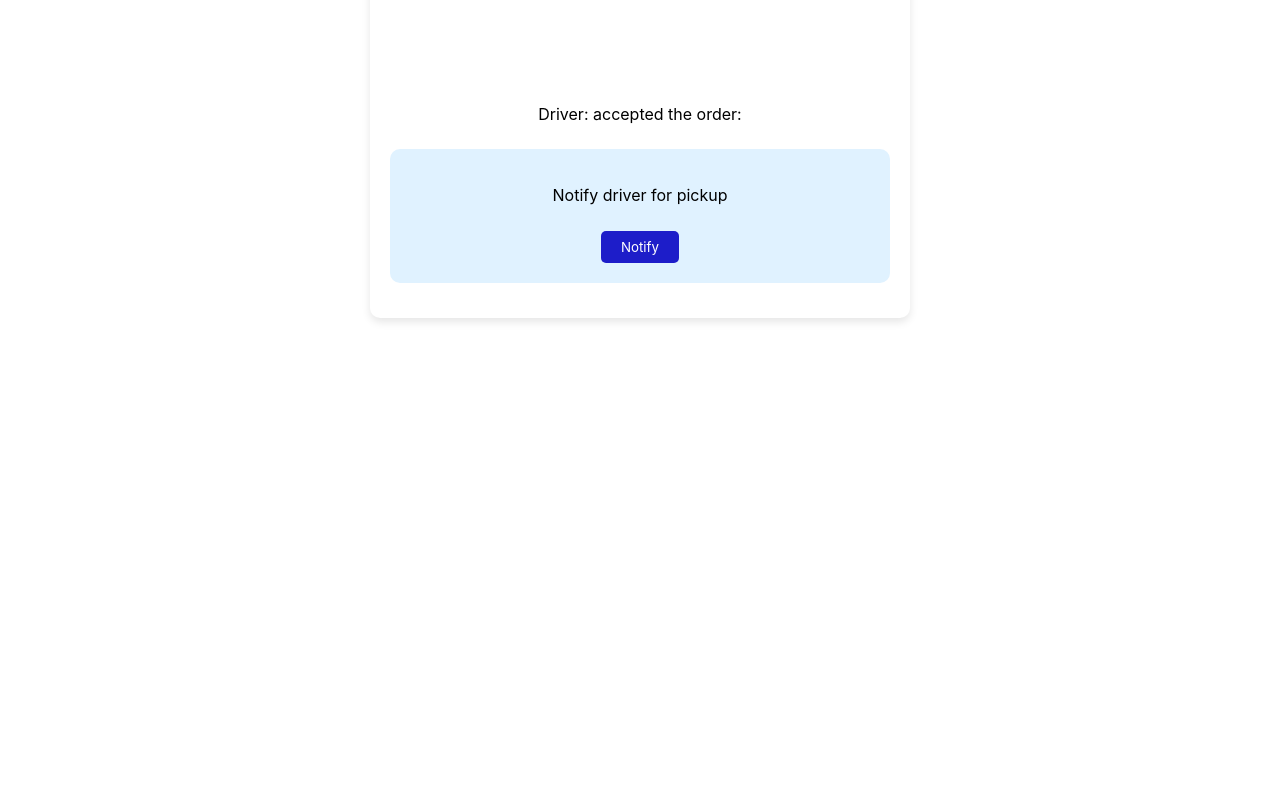
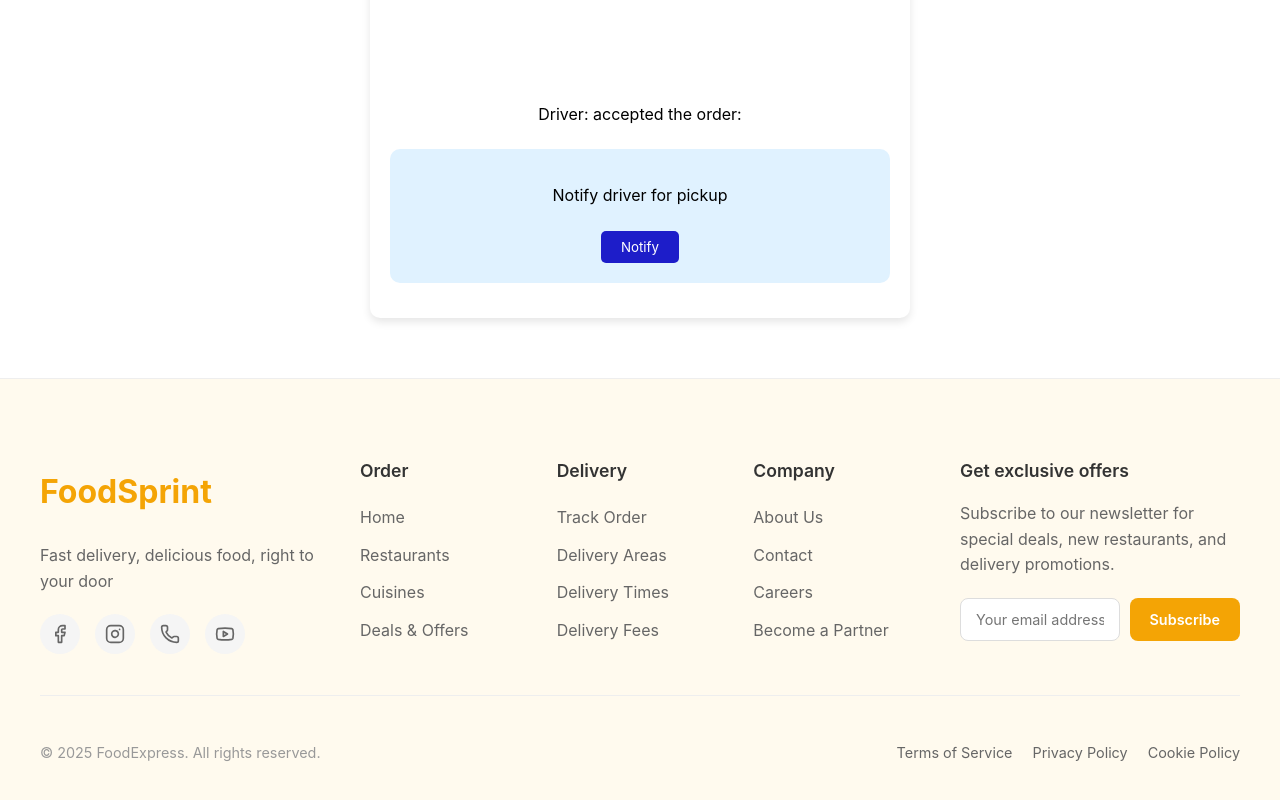
Before and after one commit to ChirathiSomadasa/Cloud-Native-Food-Ordering-Delivery-System, a React (Create React App) app in the folder frontend/: page /restuarant-home/delivery_status in a window 1280 px wide. Shown: the part 623-1423 px from the top of the page. Before the commit the page ends 981 px from the top, so only its background shows below. Built offline with nearby package versions, Linux system fonts and the light colour scheme; no server answers.

Commit message:
Implement Footer

```diff
--- a/frontend/src/App.js
+++ b/frontend/src/App.js
@@ -26,6 +26,8 @@ import IncomingOrderRequest from "./pages/deliveryPersonnel/deliveryRequests/Inc
 import OrderRequestDriverStatus from "./pages/deliveryPersonnel/deliveryRequests/OrderRequestDriverStatus";
 import DeliveryStatus from "./pages/deliveryPersonnel/deliveryRequests/DeliveryStatus";
 import DeliveryRequestStatus from "./pages/RestaurantAdmin/deliveryStatus/DeliveryRequestStatus";
+import Footer from "./components/Footer";
+
 
 
 function App() {
@@ -59,6 +61,7 @@ function App() {
     <Route path="/delivery-home/delivery_status" element={<DeliveryStatus/>}/>
     <Route path="/restuarant-home/delivery_status" element={<DeliveryRequestStatus/>}/>
       </Routes>
+      <Footer />
     </BrowserRouter>
   );
 }
--- /dev/null
+++ b/frontend/src/components/Footer.css
@@ -0,0 +1,254 @@
+/* Footer Styles */
+.footer {
+    background-color: #fffaee;
+    color: #333;
+    line-height: 1.6;
+    border-top: 1px solid #eee;
+    margin-top: 60px;
+  }
+
+  .footer-container {
+    max-width: 1200px;
+    margin: 0 auto;
+    padding: 60px 20px 30px;
+  }
+
+  .footer-top {
+    display: grid;
+    grid-template-columns: 1fr;
+    gap: 40px;
+    margin-bottom: 40px;
+  }
+
+  .footer-brand {
+    display: flex;
+    flex-direction: column;
+    align-items: flex-start;
+  }
+
+  .footer-logo {
+    font-size: 2rem;
+    font-weight: 700;
+    color: #f4a405;
+    margin-bottom: 10px;
+  }
+
+  .footer-tagline {
+    color: #666;
+    margin-bottom: 20px;
+  }
+
+  .footer-social {
+    display: flex;
+    gap: 15px;
+  }
+
+  .social-link {
+    display: flex;
+    align-items: center;
+    justify-content: center;
+    width: 40px;
+    height: 40px;
+    border-radius: 50%;
+    background-color: #f5f5f5;
+    color: #666;
+    transition: all 0.3s ease;
+  }
+
+  .social-link:hover {
+    background-color: #f4a405;
+    color: white;
+  }
+
+  .footer-links {
+    display: grid;
+    grid-template-columns: repeat(auto-fit, minmax(150px, 1fr));
+    gap: 30px;
+  }
+
+  .footer-links-title {
+    font-size: 1.1rem;
+    font-weight: 600;
+    margin-bottom: 20px;
+    color: #333;
+  }
+
+  .footer-links-list {
+    list-style: none;
+    padding: 0;
+    margin: 0;
+  }
+
+  .footer-links-list li {
+    margin-bottom: 12px;
+  }
+
+  .footer-links-list a {
+    color: #666;
+    text-decoration: none;
+    transition: color 0.3s;
+  }
+
+  .footer-links-list a:hover {
+    color: #f4a405;
+  }
+
+  .footer-newsletter {
+    max-width: 400px;
+  }
+
+  .footer-newsletter-title {
+    font-size: 1.1rem;
+    font-weight: 600;
+    margin-bottom: 15px;
+    color: #333;
+  }
+
+  .footer-newsletter-text {
+    color: #666;
+    margin-bottom: 20px;
+  }
+
+  .footer-newsletter-form {
+    display: flex;
+    flex-direction: column;
+    gap: 10px;
+  }
+
+  .footer-newsletter-input {
+    padding: 12px 15px;
+    border: 1px solid #ddd;
+    border-radius: 8px;
+    font-family: inherit;
+    font-size: 0.9rem;
+    width: 100%;
+  }
+
+  .footer-newsletter-input:focus {
+    outline: none;
+    border-color: #f4a405;
+  }
+
+  .footer-newsletter-button {
+    background-color: #f4a405;
+    color: white;
+    border: none;
+    border-radius: 8px;
+    padding: 12px 20px;
+    font-weight: 600;
+    font-size: 0.9rem;
+    cursor: pointer;
+    transition: background-color 0.3s;
+  }
+
+  .footer-newsletter-button:hover {
+    background-color: #f4a405;
+  }
+
+  .footer-bottom {
+    padding-top: 30px;
+    border-top: 1px solid #eee;
+  }
+
+  .footer-legal {
+    display: flex;
+    flex-direction: column;
+    gap: 15px;
+    align-items: center;
+    text-align: center;
+  }
+
+  .footer-copyright {
+    color: #999;
+    font-size: 0.9rem;
+  }
+
+  .footer-legal-links {
+    display: flex;
+    flex-wrap: wrap;
+    gap: 20px;
+    justify-content: center;
+  }
+
+  .footer-legal-links a {
+    color: #666;
+    text-decoration: none;
+    font-size: 0.9rem;
+    transition: color 0.3s;
+  }
+
+  .footer-legal-links a:hover {
+    color: #f4a405;
+  }
+
+  /* Responsive Design */
+  @media (min-width: 768px) {
+    .footer-top {
+      grid-template-columns: 1fr 1fr;
+    }
+
+    .footer-newsletter {
+      grid-column: 1 / -1;
+    }
+
+    .footer-newsletter-form {
+      flex-direction: row;
+    }
+
+    .footer-newsletter-input {
+      flex: 1;
+    }
+
+    .footer-legal {
+      flex-direction: row;
+      justify-content: space-between;
+      text-align: left;
+    }
+  }
+
+  @media (min-width: 992px) {
+    .footer-top {
+      grid-template-columns: 1fr 2fr 1fr;
+    }
+
+    .footer-newsletter {
+      grid-column: auto;
+    }
+  }
+
+  /* Theme Support */
+  .footer.light {
+    background-color: #ffffff;
+    color: #000000;
+  }
+
+  .footer.dark {
+    background-color: #121212;
+    color: #ffffff;
+  }
+
+  .footer.dark .footer-links-title,
+  .footer.dark .footer-newsletter-title {
+    color: #f5f5f5;
+  }
+
+  .footer.dark .footer-links-list a,
+  .footer.dark .footer-legal-links a,
+  .footer.dark .footer-newsletter-text,
+  .footer.dark .footer-tagline {
+    color: #aaa;
+  }
+
+  .footer.dark .footer-links-list a:hover,
+  .footer.dark .footer-legal-links a:hover {
+    color: #f4a405;
+  }
+
+  .footer.dark .social-link {
+    background-color: #333;
+    color: #aaa;
+  }
+
+  .footer.dark .footer-bottom {
+    border-top: 1px solid #333;
+  }
--- /dev/null
+++ b/frontend/src/components/Footer.js
@@ -0,0 +1,122 @@
+import React, { useContext } from "react";
+import { Link } from "react-router-dom";
+import { Facebook, Instagram, Youtube, Phone } from 'lucide-react';
+import "./Footer.css";
+
+function Footer() {
+
+  const currentYear = new Date().getFullYear();
+
+  return (
+    <footer className="footer">
+      <div className="footer-container">
+        <div className="footer-top">
+          <div className="footer-brand">
+            <h2 className="footer-logo">FoodSprint</h2>
+            <p className="footer-tagline">Fast delivery, delicious food, right to your door</p>
+            <div className="footer-social">
+              <a href="https://facebook.com" className="social-link" aria-label="Facebook">
+                <Facebook size={20} />
+              </a>
+              <a href="https://instagram.com" className="social-link" aria-label="Instagram">
+                <Instagram size={20} />
+              </a>
+              <a
+                href="https://wa.me/?text=Order%20delicious%20food%20from%20FoodExpress!"
+                className="social-link"
+                aria-label="WhatsApp"
+              >
+                <Phone size={20} />
+              </a>
+              <a href="https://youtube.com" className="social-link" aria-label="YouTube">
+                <Youtube size={20} />
+              </a>
+            </div>
+          </div>
+
+          <div className="footer-links">
+            <div className="footer-links-column">
+              <h3 className="footer-links-title">Order</h3>
+              <ul className="footer-links-list">
+                <li>
+                  <Link to="/">Home</Link>
+                </li>
+                <li>
+                  <Link to="/restaurants">Restaurants</Link>
+                </li>
+                <li>
+                  <Link to="/cuisines">Cuisines</Link>
+                </li>
+                <li>
+                  <Link to="/deals">Deals & Offers</Link>
+                </li>
+              </ul>
+            </div>
+
+            <div className="footer-links-column">
+              <h3 className="footer-links-title">Delivery</h3>
+              <ul className="footer-links-list">
+                <li>
+                  <Link to="/track-order">Track Order</Link>
+                </li>
+                <li>
+                  <Link to="/delivery-areas">Delivery Areas</Link>
+                </li>
+                <li>
+                  <Link to="/delivery-times">Delivery Times</Link>
+                </li>
+                <li>
+                  <Link to="/delivery-fees">Delivery Fees</Link>
+                </li>
+              </ul>
+            </div>
+
+            <div className="footer-links-column">
+              <h3 className="footer-links-title">Company</h3>
+              <ul className="footer-links-list">
+                <li>
+                  <Link to="/about">About Us</Link>
+                </li>
+                <li>
+                  <Link to="/contact">Contact</Link>
+                </li>
+                <li>
+                  <Link to="/careers">Careers</Link>
+                </li>
+                <li>
+                  <Link to="/partner">Become a Partner</Link>
+                </li>
+              </ul>
+            </div>
+          </div>
+
+          <div className="footer-newsletter">
+            <h3 className="footer-newsletter-title">Get exclusive offers</h3>
+            <p className="footer-newsletter-text">
+              Subscribe to our newsletter for special deals, new restaurants, and delivery promotions.
+            </p>
+            <form className="footer-newsletter-form">
+              <input type="email" placeholder="Your email address" className="footer-newsletter-input" required />
+              <button type="submit" className="footer-newsletter-button">
+                Subscribe
+              </button>
+            </form>
+          </div>
+        </div>
+
+        <div className="footer-bottom">
+          <div className="footer-legal">
+            <p className="footer-copyright">&copy; {currentYear} FoodExpress. All rights reserved.</p>
+            <div className="footer-legal-links">
+              <Link to="/terms">Terms of Service</Link>
+              <Link to="/privacy">Privacy Policy</Link>
+              <Link to="/cookies">Cookie Policy</Link>
+            </div>
+          </div>
+        </div>
+      </div>
+    </footer>
+  );
+}
+
+export default Footer;
```
